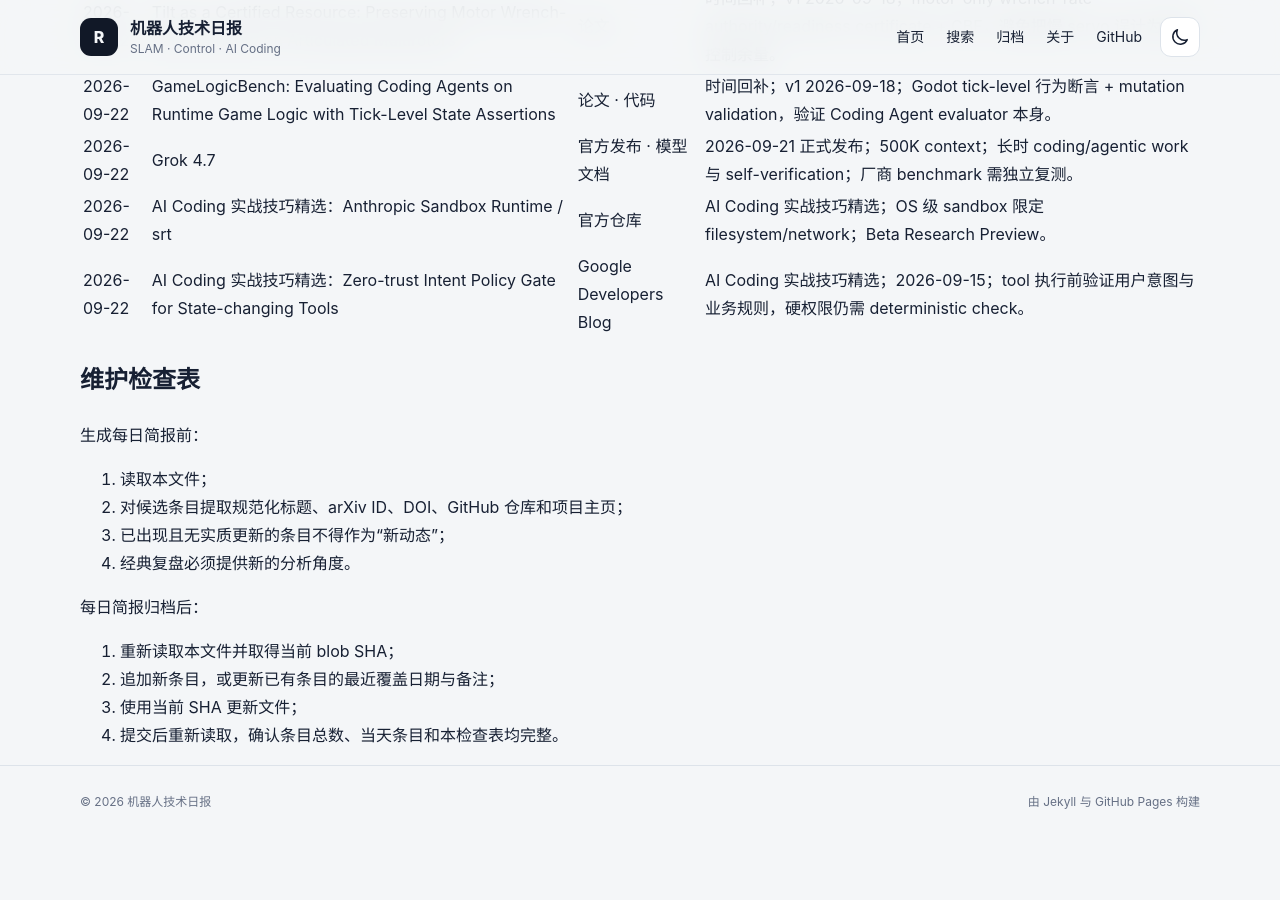
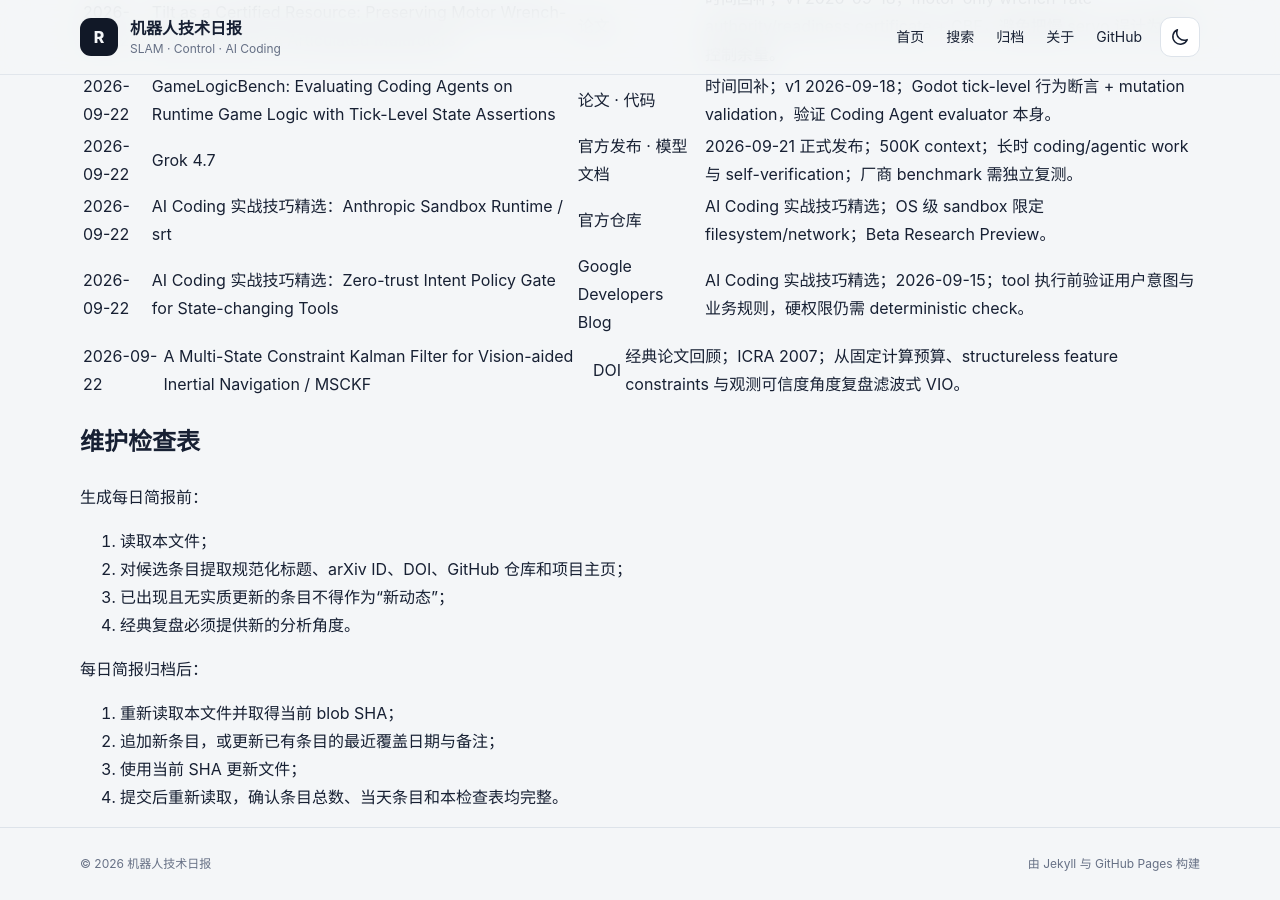
Before and after one commit to helywin/daily, a Jekyll site: the page built from robotics-brief-covered-items.md, in a window 1280 px wide and 900 px high, scrolled down 48495 px. Built offline with Jekyll 4.4.1, drawn with Linux system fonts in a browser that asks for light colours; our own code applies the rules of GitHub Pages for plain Markdown files; before the commit the page ends 49333 px from its top, so only the background shows below that; some of the changed text lies outside the part shown.

Commit message:
docs: update robotics brief coverage index for 2026-09-22

```diff
--- a/robotics-brief-covered-items.md
+++ b/robotics-brief-covered-items.md
@@ -895,6 +895,8 @@
 | 2026-09-22 | AI Coding 实战技巧精选：Anthropic Sandbox Runtime / srt | [官方仓库](https://github.com/anthropics/sandbox-runtime) | AI Coding 实战技巧精选；OS 级 sandbox 限定 filesystem/network；Beta Research Preview。 |
 | 2026-09-22 | AI Coding 实战技巧精选：Zero-trust Intent Policy Gate for State-changing Tools | [Google Developers Blog](https://developers.googleblog.com/build-zero-trust-ai-agents-that-judge-intent-not-just-syntax/) | AI Coding 实战技巧精选；2026-09-15；tool 执行前验证用户意图与业务规则，硬权限仍需 deterministic check。 |
 
+| 2026-09-22 | A Multi-State Constraint Kalman Filter for Vision-aided Inertial Navigation / MSCKF | [DOI](https://doi.org/10.1109/ROBOT.2007.364024) | 经典论文回顾；ICRA 2007；从固定计算预算、structureless feature constraints 与观测可信度角度复盘滤波式 VIO。 |
+
 ## 维护检查表
 
 生成每日简报前：
```
Also changed, not shown: other parts of robotics-brief-covered-items.md (+1 -1 lines).
